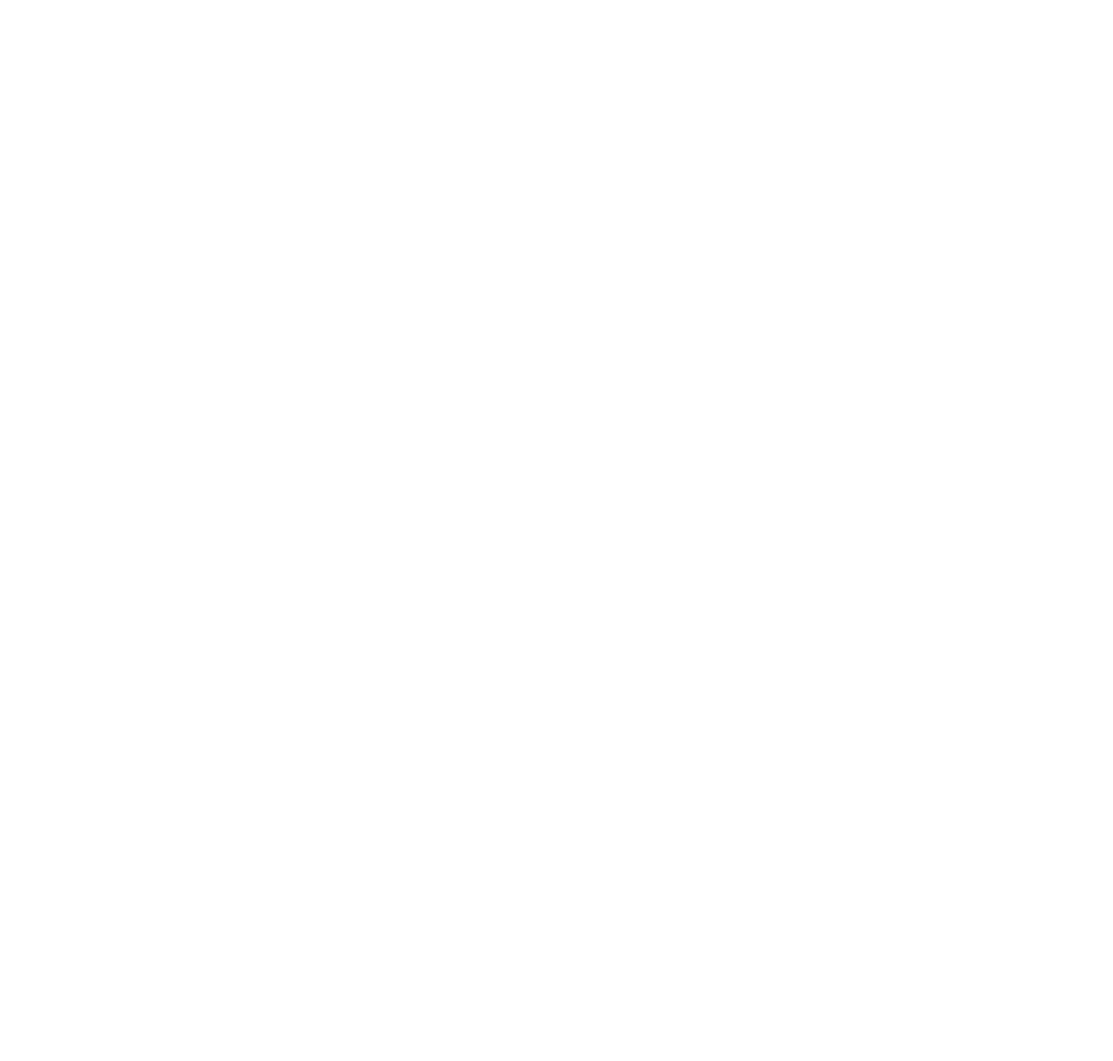
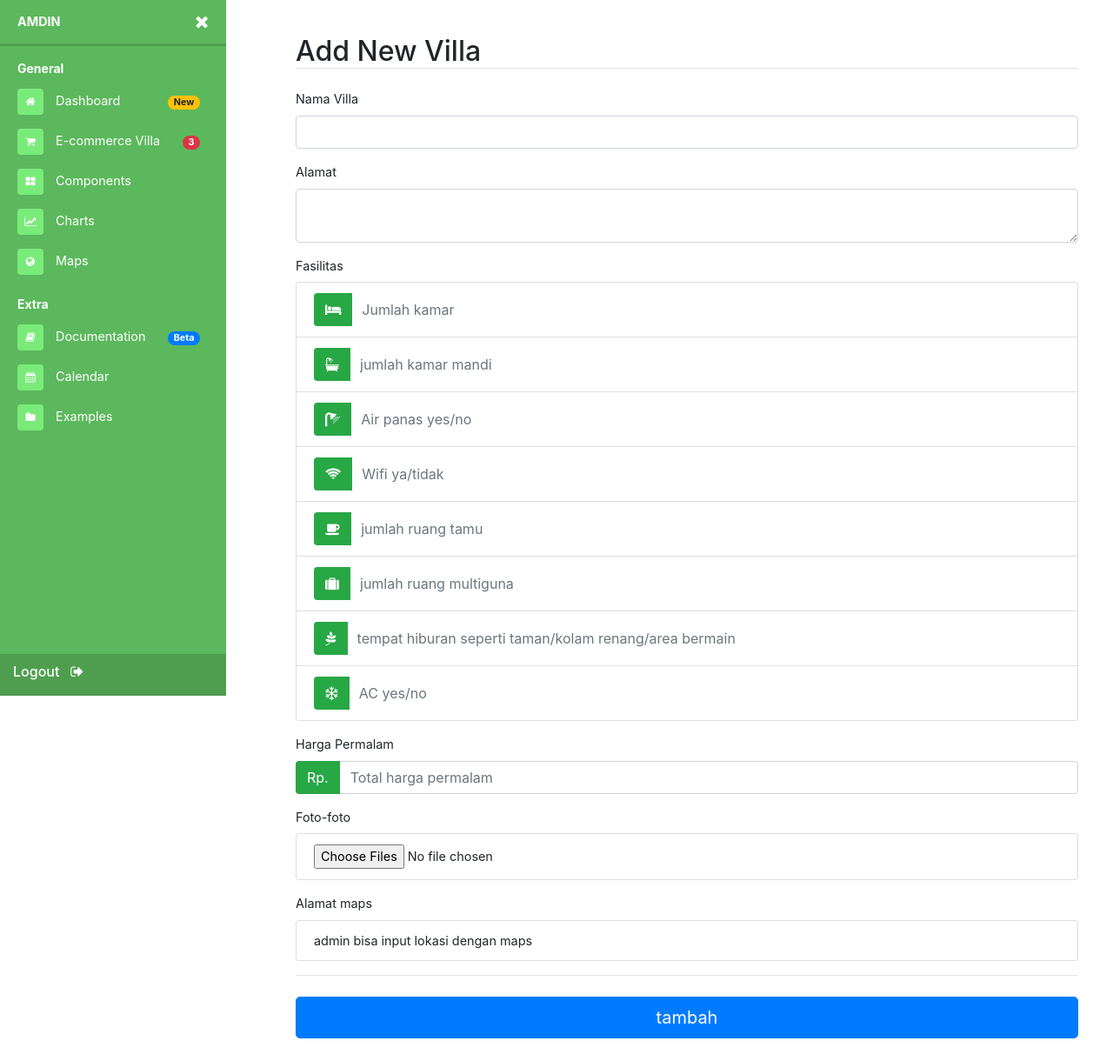
Before and after one commit to Septian-tri/ChaChaVila, a PHP site: page /Admin/VillaCustomize/add_villa.php in a window 1280 px wide. Before the commit the page is empty. Shown: the whole page at 87% size. Before the commit the page ends 800 px from the top, so only its background shows below. Run offline with PHP 8.4, Linux system fonts and the light colour scheme.

Commit message:
update add villa & list filla

```diff
--- a/Admin/VillaCustomize/add_villa.php
+++ b/Admin/VillaCustomize/add_villa.php
@@ -0,0 +1,187 @@
+<!DOCTYPE html>
+<html lang="en">
+
+<head>
+    <meta charset="UTF-8">
+    <meta http-equiv="X-UA-Compatible" content="IE=edge">
+    <meta name="viewport" content="width=device-width, initial-scale=1.0">
+    <title>Document</title>
+</head>
+
+<body>
+    <?php include('../navbar_admin.php'); ?>
+    <!-- format buat nambahin page / halaman baru -->
+    <div class="page-wrapper new-theme toggled">
+        <main class="page-content">
+            <div class="container-fluid">
+                <!-- format isi buat nambahin page / halaman baru -->
+
+                <h2 class="border-bottom border-gray mb-4">Add New Villa</h2>
+
+                <div class=" pl-0">
+                    <form class="needs-validation" novalidate="">
+                        <div class="mb-3">
+                            <label>Nama Villa</label>
+                            <input type="text" class="form-control" placeholder="" value="" required="">
+                            <div class="invalid-feedback">
+                                Valid first name is required.
+                            </div>
+                        </div>
+
+                        <div class="mb-3">
+                            <label>Alamat</label>
+                            <div class="input-group">
+                                <textarea class="form-control" aria-label="With textarea"></textarea>
+                            </div>
+                        </div>
+
+                        <div class="mb-3">
+                            <label>Fasilitas</label>
+                            <ul class="list-group">
+                                <li class="list-group-item">
+                                    <div class="input-group">
+                                        <div class="input-group-prepend">
+                                            <span class="btn bg-success">
+                                                <i class="fa fa-bed text-white"></i>
+                                            </span>
+                                        </div>
+                                        <input type="text" class="form-control border-0" placeholder="Jumlah kamar">
+                                    </div>
+                                </li>
+
+                                <li class="list-group-item">
+                                    <div class="input-group">
+                                        <div class="input-group-prepend">
+                                            <span class="btn bg-success">
+                                                <i class="fa fa-bath text-white"></i>
+                                            </span>
+                                        </div>
+                                        <input type="text" class="form-control border-0" placeholder="jumlah kamar mandi">
+                                    </div>
+                                </li>
+
+                                <li class="list-group-item">
+                                    <div class="input-group">
+                                        <div class="input-group-prepend">
+                                            <span class="btn bg-success">
+                                                <i class="fa fa-shower text-white"></i>
+                                            </span>
+                                        </div>
+                                        <input type="text" class="form-control border-0" placeholder="Air panas yes/no">
+                                    </div>
+                                </li>
+
+                                <li class="list-group-item">
+                                    <div class="input-group">
+                                        <div class="input-group-prepend">
+                                            <span class="btn bg-success">
+                                                <i class="fa fa-wifi text-white"></i>
+                                            </span>
+                                        </div>
+                                        <input type="text" class="form-control border-0" placeholder="Wifi ya/tidak">
+                                    </div>
+                                </li>
+
+                                <li class="list-group-item">
+                                    <div class="input-group">
+                                        <div class="input-group-prepend">
+                                            <span class="btn bg-success">
+                                                <i class="fa fa-coffee text-white"></i>
+                                            </span>
+                                        </div>
+                                        <input type="text" class="form-control border-0" placeholder="jumlah ruang tamu">
+                                    </div>
+                                </li>
+
+                                <li class="list-group-item">
+                                    <div class="input-group">
+                                        <div class="input-group-prepend">
+                                            <span class="btn bg-success">
+                                                <i class="fa fa-suitcase text-white"></i>
+                                            </span>
+                                        </div>
+                                        <input type="text" class="form-control border-0" placeholder="jumlah ruang multiguna">
+                                    </div>
+                                </li>
+
+                                <li class="list-group-item">
+                                    <div class="input-group">
+                                        <div class="input-group-prepend">
+                                            <span class="btn bg-success">
+                                                <i class="fa fa-pagelines text-white"></i>
+                                            </span>
+                                        </div>
+                                        <input type="text" class="form-control border-0" placeholder="tempat hiburan seperti taman/kolam renang/area bermain">
+                                    </div>
+                                </li>
+
+                                <li class="list-group-item">
+                                    <div class="input-group">
+                                        <div class="input-group-prepend">
+                                            <span class="btn bg-success">
+                                                <i class="fa fa-snowflake-o text-white"></i>
+                                            </span>
+                                        </div>
+                                        <input type="text" class="form-control border-0" placeholder="AC yes/no">
+                                    </div>
+                                </li>
+                            </ul>
+                        </div>
+
+                        <div class="mb-3">
+                            <label for="address">Harga Permalam</label>
+                            <div class="input-group">
+                                <div class="input-group-prepend">
+                                    <span class="btn bg-success text-white">
+                                        Rp.
+                                    </span>
+                                </div>
+                                <input type="text" class="form-control" placeholder="Total harga permalam">
+                            </div>
+                        </div>
+
+                        <div class="mb-3">
+                            <label for="address2">Foto-foto</label>
+
+                            <ul class="list-group">
+                                <li class="list-group-item">
+                                    <input type="file" class="form-control-file" id="exampleFormControlFile1" multiple>
+                                </li>
+                            </ul>
+                            <!-- <div class="input-group mb-3">
+                                <div class="custom-file">
+                                    <input type="file" class="custom-file-input" id="inputGroupFile02">
+                                    <label class="custom-file-label" for="inputGroupFile02">Choose file</label>
+                                </div>
+                                <div class="input-group-append">
+                                    <span class="input-group-text" id="">Upload</span>
+                                </div>
+                            </div> -->
+                        </div>
+
+                        <div class="mb-3">
+                            <label for="address2">Alamat maps</label>
+
+                            <ul class="list-group">
+                                <li class="list-group-item">
+                                    <span>
+                                        admin bisa input lokasi dengan maps
+                                    </span>
+                                </li>
+                            </ul>
+                        </div>
+
+
+                        <hr class="mb-4">
+                        <button class="btn btn-primary btn-lg btn-block" type="submit">tambah</button>
+                    </form>
+                </div>
+
+                <!-- end format isi buat nambahin page / halaman baru -->
+            </div>
+        </main>
+    </div>
+    <!-- end format buat nambahin page / halaman baru -->
+</body>
+
+</html>
```
Also changed, not shown: Admin/VillaCustomize/list_villa_admin.php (+12 -0 lines).
